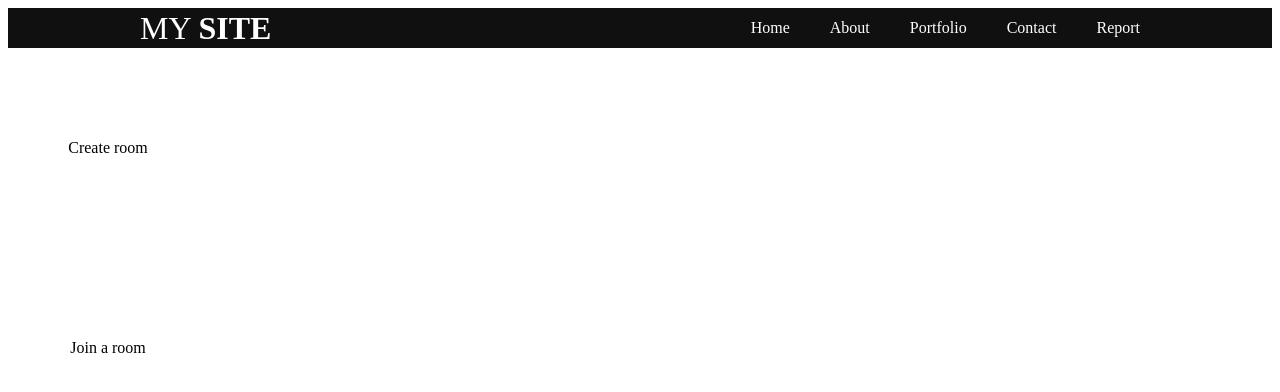
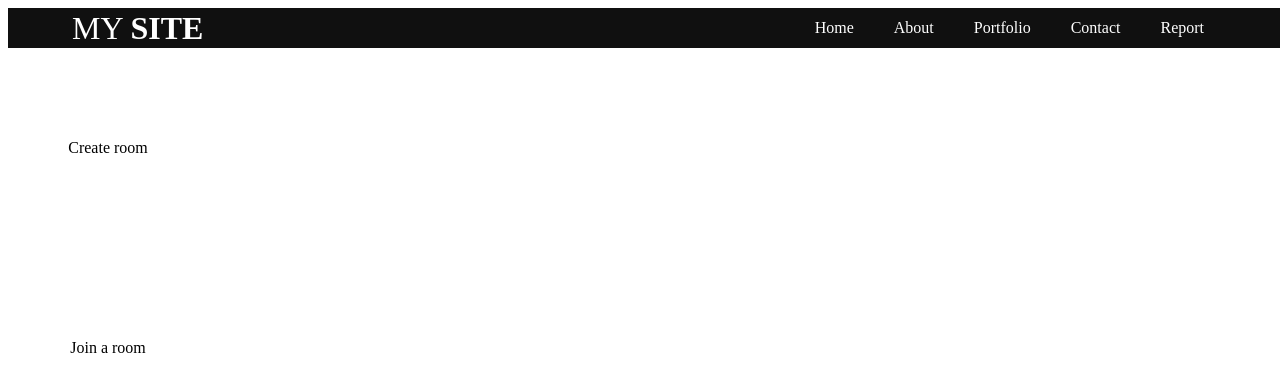
Before and after one commit to dark-doraemon/ShareYourTeacher, an Angular app in the folder frontend/ShareYourTeacher/: page / in a window 1280 px wide. Shown: the top 392 px of the page. Built offline with nearby package versions, Linux system fonts and the light colour scheme.

Commit message:
responsive header

```diff
--- a/frontend/ShareYourTeacher/src/app/app.component.css
+++ b/frontend/ShareYourTeacher/src/app/app.component.css
@@ -0,0 +1,6 @@
+* {
+    margin: 0;
+    padding: 0;
+    list-style: none;
+    text-decoration: none;
+}
--- a/frontend/ShareYourTeacher/src/app/app.component.html
+++ b/frontend/ShareYourTeacher/src/app/app.component.html
@@ -1,2 +1,19 @@
+<!DOCTYPE html>
+<html lang="en">
+
+<head>
+    <meta charset="UTF-8">
+    <meta name="viewport" content="width=device-width, initial-scale=1.0">
+    <title>Document</title>
+</head>
+
+<body>
+    <app-header></app-header>
+    <router-outlet></router-outlet>
+</body>
+
+</html>
+
+<!--
 <app-header></app-header>
-<router-outlet></router-outlet>
+<router-outlet></router-outlet> -->
--- a/frontend/ShareYourTeacher/src/app/components/header/header.component.css
+++ b/frontend/ShareYourTeacher/src/app/components/header/header.component.css
@@ -6,7 +6,7 @@
 }
 
 .header {
-    width: 100%;
+    width: 100vw;
     height: 40px;
     display: block;
     background-color: #101010;
@@ -14,7 +14,7 @@
 
 
 .inner_header {
-    width: 1000px;
+    width: 90%;
     height: 100%;
     display: block;
     margin: 0 auto;
@@ -49,21 +49,79 @@
     height: 100%;
 }
 
-.navigation a {
+.navigation li {
     height: 100%;
     display: table;
     float: left;
-    padding: 0px 20px; /*padding 0px top và bottom, padding 20px left và right*/
+    padding: 0px 20px;
+    /*padding 0px top và bottom, padding 20px left và right*/
 }
 
-.navigation a:last-child{
+.navigation li:last-child {
     padding-right: 0;
 }
 
-.navigation a li {
+.navigation li a {
     display: table-cell;
     vertical-align: middle;
     height: 100%;
     color: white;
     font-size: 16px;
 }
+
+.navigation li img {
+    background-color: white;
+    display: table-cell;
+    vertical-align: middle;
+    height: 100%;
+    color: white;
+    font-size: 16px;
+}
+
+.navigation li:not(:has(img)):hover {
+    background-color: blue;
+    border-radius: 50px;
+}
+
+
+.sidebar {
+    display: none;
+    position: fixed;
+    top: 0;
+    right: 0;
+    height: 100vh;
+    width: 250px;
+    z-index: 999;
+    background-color: whitesmoke;
+    /* background-color: rgba(255,255,255,0.2); */
+    /* backdrop-filter: blur(2px); */
+    box-shadow: -10px 0 10px rgba(0, 0, 0, 0.1);
+}
+
+.sidebar li {
+    padding: 20px 20px;
+    width: 100%;
+}
+
+
+
+.sidebar li:not(:has(img)):hover {
+    background-color: lightblue;
+    color: black;
+}
+
+
+.navigation li.menu-button {
+    display: none;
+}
+
+@media(max-width: 650px) {
+    .hideOnMobile {
+        display: none !important;
+    }
+
+    .navigation li.menu-button {
+        display: block;
+    }
+
+}
--- a/frontend/ShareYourTeacher/src/app/components/header/header.component.html
+++ b/frontend/ShareYourTeacher/src/app/components/header/header.component.html
@@ -4,21 +4,25 @@
             <h1 (click)="navigateTo('')">MY <span>SITE</span></h1>
 
             <ul class="navigation">
-                <a (click)="navigateTo('')">
-                    <li>Home</li>
-                </a>
-                <a (click)="navigateTo('about-us')">
-                    <li>About</li>
-                </a>
-                <a (click)="navigateTo('')">
-                    <li>Portfolio</li>
-                </a>
-                <a (click)="navigateTo('')">
-                    <li>Contact</li>
-                </a>
-                <a (click)="navigateTo('')">
-                    <li>Report</li>
-                </a>
+                <li class="hideOnMobile" (click)="navigateTo('')"><a>Home</a></li>
+                <li class="hideOnMobile" (click)="navigateTo('about-us')"><a>About</a></li>
+                <li class="hideOnMobile" (click)="navigateTo('')"><a>Portfolio</a></li>
+                <li class="hideOnMobile" (click)="navigateTo('')"><a>Contact</a></li>
+                <li class="hideOnMobile" (click)="navigateTo('')"><a>Report</a></li>
+                <li class="menu-button" (click)="showSideBar()">
+                    <img src="https://img.icons8.com/?size=30&id=120374&format=png&color=000000" />
+                </li>
+            </ul>
+
+            <ul #sidebar class="sidebar">
+                <li (click)="navigateTo('')">
+                    <img (click)="closeSideBar()" src="https://img.icons8.com/?size=50&id=46&format=png&color=000000">
+                </li>
+                <li (click)="navigateTo('')"><a>Home</a></li>
+                <li (click)="navigateTo('about-us')"><a>About</a></li>
+                <li (click)="navigateTo('')"><a>Portfolio</a></li>
+                <li (click)="navigateTo('')"><a>Contact</a></li>
+                <li (click)="navigateTo('')"><a>Report</a></li>
             </ul>
         </div>
     </div>
--- a/frontend/ShareYourTeacher/src/app/components/header/header.component.ts
+++ b/frontend/ShareYourTeacher/src/app/components/header/header.component.ts
@@ -1,4 +1,4 @@
-import { Component } from '@angular/core';
+import { Component, ElementRef, ViewChild } from '@angular/core';
 import { Route, Router } from '@angular/router';
 
 @Component({
@@ -8,6 +8,7 @@
   styleUrl: './header.component.css'
 })
 export class HeaderComponent {
+    @ViewChild('sidebar') sidebarRef : ElementRef;
     constructor(private router: Router)
     {
 
@@ -17,4 +18,15 @@
     {
         this.router.navigate([route]);
     }
+
+
+    showSideBar()
+    {
+        this.sidebarRef.nativeElement.style.display = 'block'
+    }
+
+    closeSideBar()
+    {
+        this.sidebarRef.nativeElement.style.display = 'none';
+    }
 }
--- a/frontend/ShareYourTeacher/src/app/pages/main-page/main-page.component.html
+++ b/frontend/ShareYourTeacher/src/app/pages/main-page/main-page.component.html
@@ -1,5 +1,5 @@
 <div class="container-fluid">
-    <div class="row" style="height: 100vh;">
+    <div class="row mt-5">
         <div class="d-flex justify-content-evenly align-items-center w-100">
             <div class="bg-primary text-white m-2 p-5 roomSelection" (click)="navigateTo('create-room')">
                 Create room
```
Also changed, not shown: frontend/ShareYourTeacher/src/app/pages/main-page/main-page.component.css (line endings or trailing spaces).
